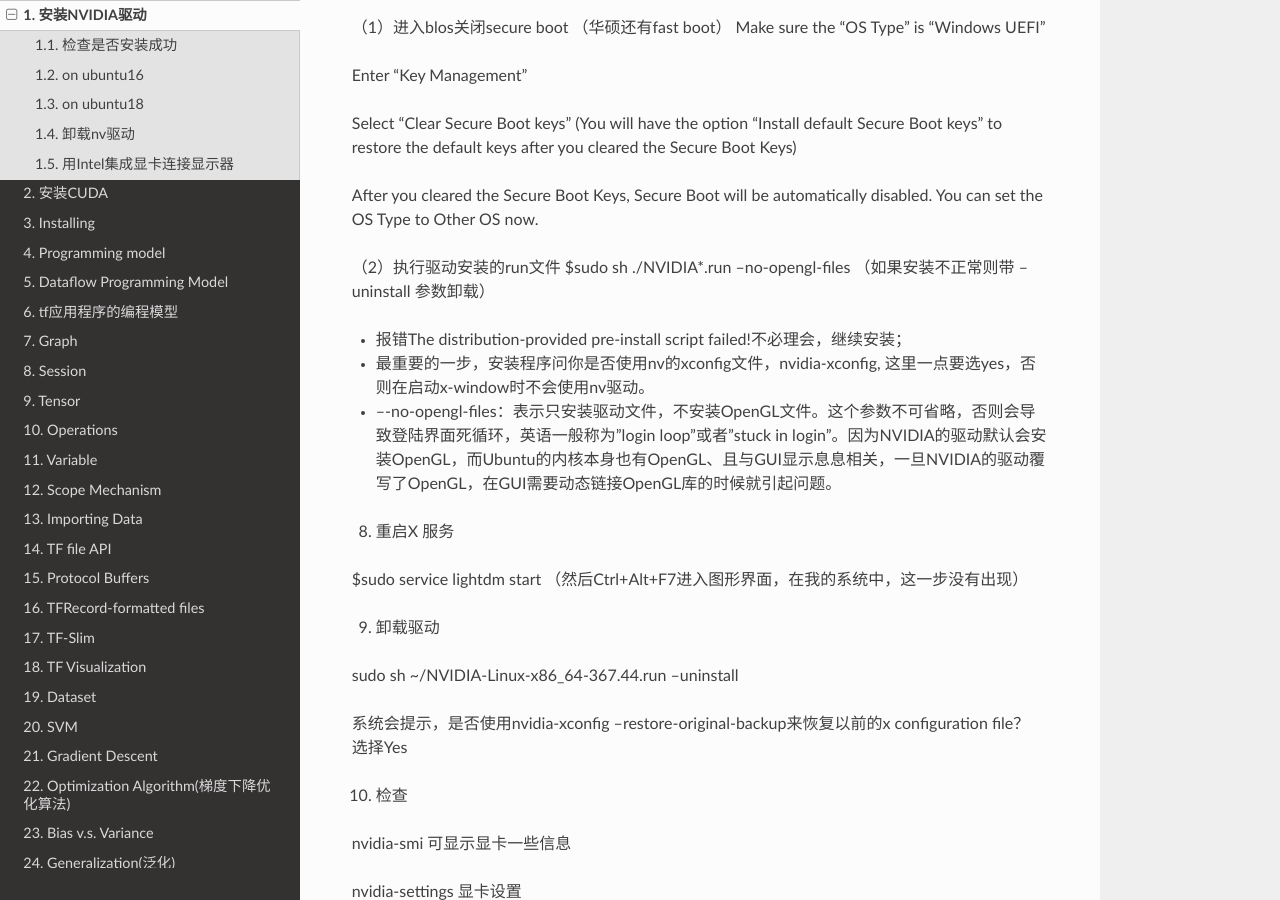
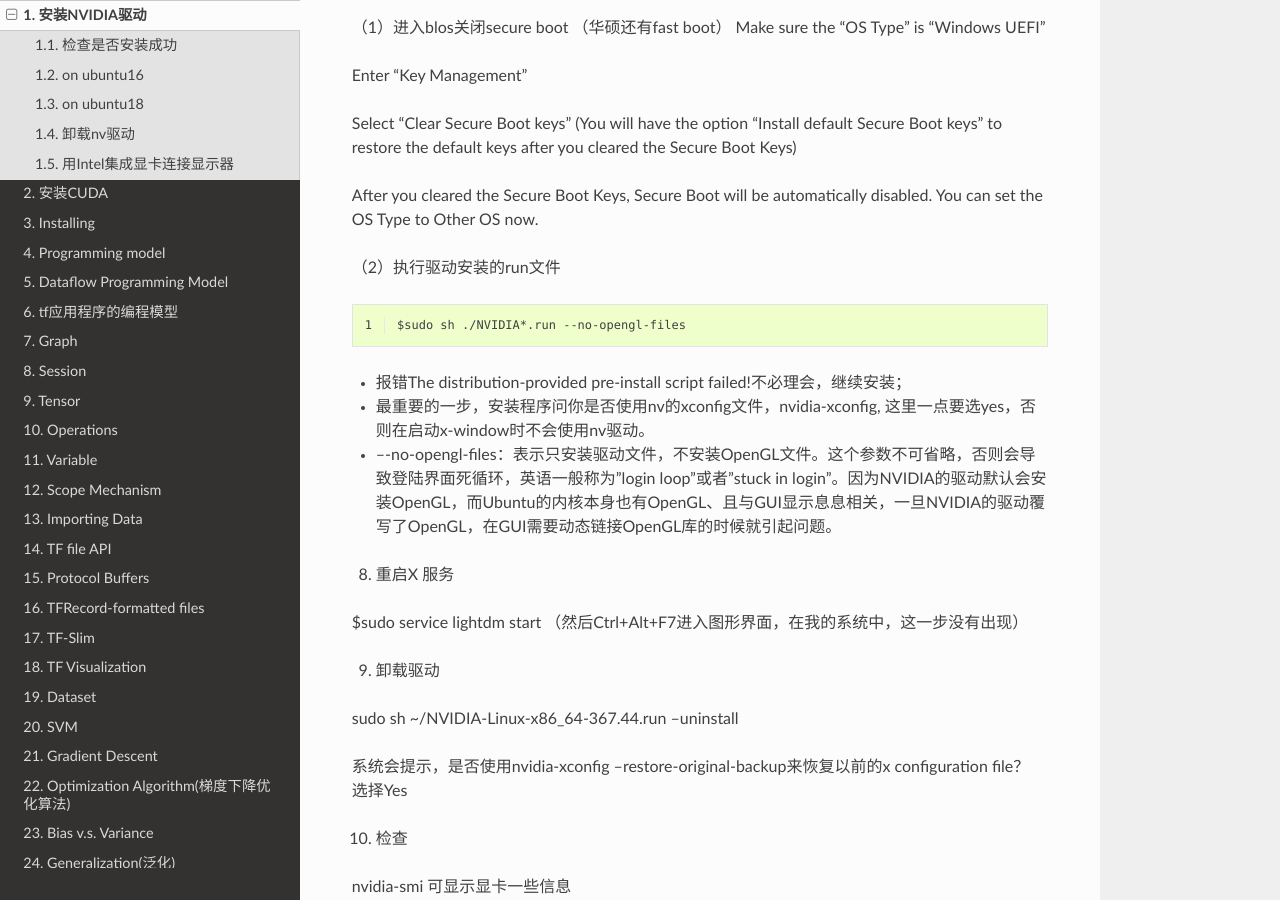
Before and after one commit to yiwenliu/tensorflow-notes, a Sphinx documentation site: the page built from source/nv-driver.rst, in a window 1280 px wide and 900 px high, scrolled down 2362 px. Built offline with Sphinx 7.4.7 and the Read the Docs theme 2.0.0, drawn with Linux system fonts in a browser that asks for light colours.

Commit message:
20190320

```diff
--- a/source/index.rst
+++ b/source/index.rst
@@ -41,13 +41,11 @@
    NN_loss
    CNN
    FCN
-<<<<<<< HEAD
    recommendation-sys
-=======
    NLP/ner
    NLP/spacy
    NLP/pos
->>>>>>> 54deaca3da676d9174ad6fe3667a49d550e6bb32
+
 
 
 Indices and tables
--- a/source/nv-driver.rst
+++ b/source/nv-driver.rst
@@ -115,8 +115,11 @@
 After you cleared the Secure Boot Keys, Secure Boot will be automatically disabled. You can set the OS Type to Other OS now.
 
 （2）执行驱动安装的run文件
-$sudo sh ./NVIDIA*.run --no-opengl-files
-（如果安装不正常则带 --uninstall 参数卸载）
+
+.. code-block:: none
+    :linenos:
+
+    $sudo sh ./NVIDIA*.run --no-opengl-files
 
 - 报错The distribution-provided pre-install script failed!不必理会，继续安装；
 - 最重要的一步，安装程序问你是否使用nv的xconfig文件，nvidia-xconfig, 这里一点要选yes，否则在启动x-window时不会使用nv驱动。
```
